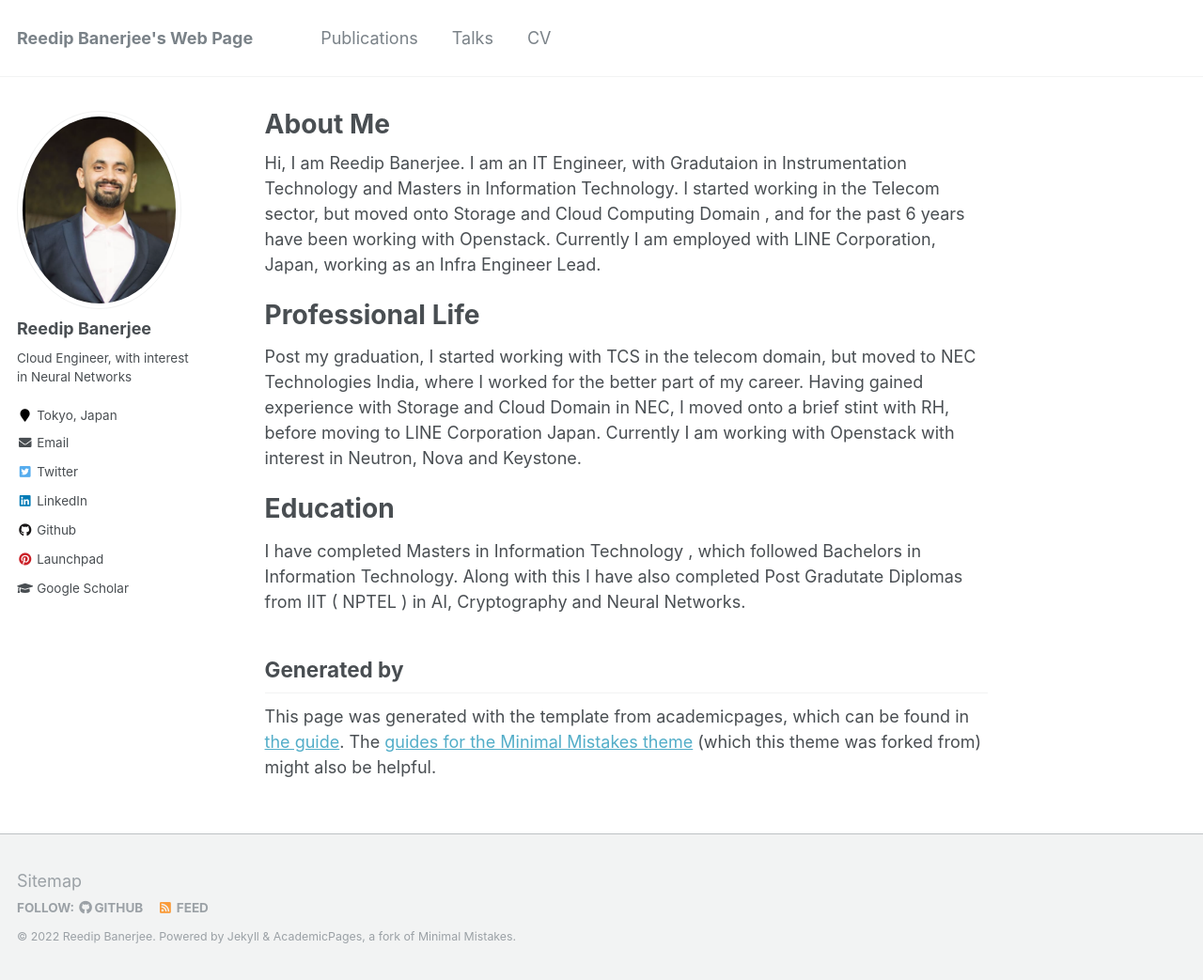
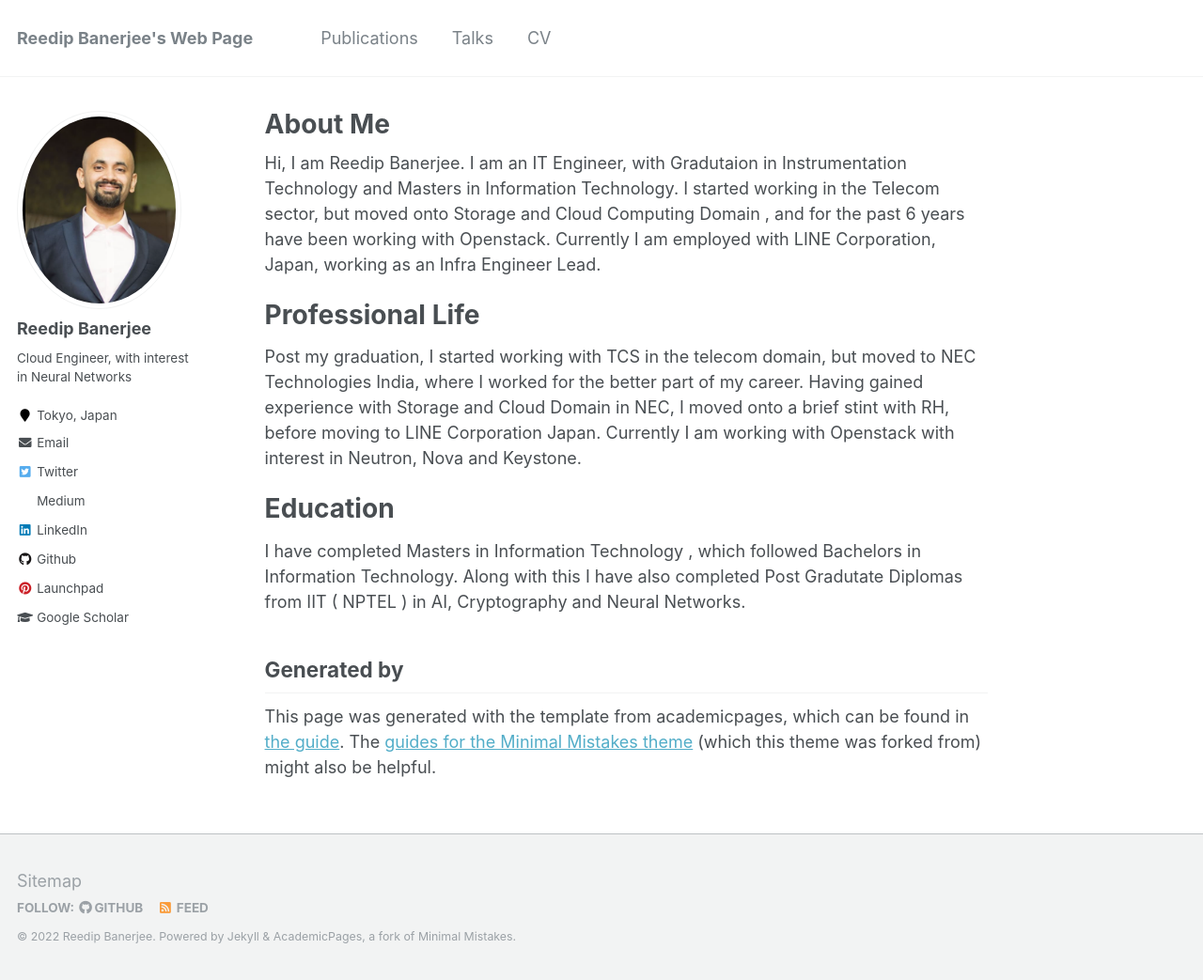
Before and after one commit to reedip/reedip.github.io, a Jekyll site: the page built from _pages/about.md, in a window 1280 px wide and 1043 px high. Shown: the whole window at 94% size. Built offline with Jekyll 4.4.1, drawn with Linux system fonts in a browser that asks for light colours.

Commit message:
Update _config.yml

```diff
--- a/_config.yml
+++ b/_config.yml
@@ -94,7 +94,7 @@ author:
   codepen          :
   dribbble         :
   flickr           :
-  facebook         :
+  medium           : "https://medium.com/@reedip14"
   foursquare       :
   github           : "reedip"
   google_plus      :
```
